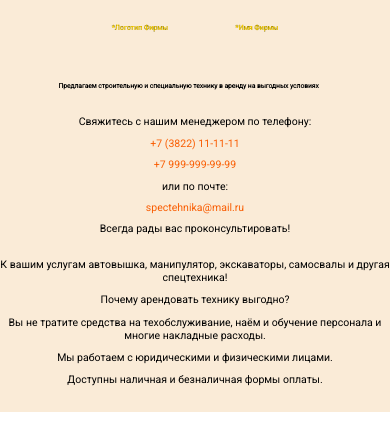
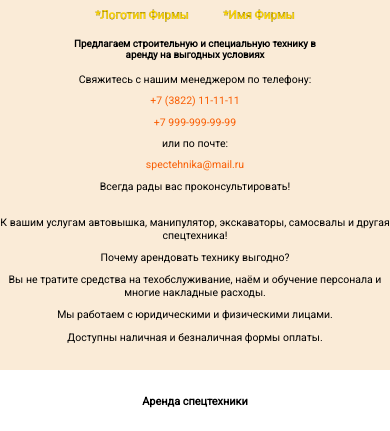
Before and after one commit to IvanGerman/spectehnika, a website built with webpack: page src/index.html in a window 390 px wide. Shown: the part 295-726 px from the top of the page. Built offline with nearby package versions, Linux system fonts and the light colour scheme.

Commit message:
feat: finish to adapt description section, remove horizontal scroll

```diff
--- a/src/main.scss
+++ b/src/main.scss
@@ -43,6 +43,7 @@ img {
 
 html {
   scroll-behavior: smooth;
+  overflow-x: hidden;
 }
 
 body {
@@ -138,7 +139,7 @@ header {
 .descriptionDiv {
   max-width: 90vw;
   margin: 0 auto;
-  margin-left: 11vw;
+  margin-left: 10vw;
   display: flex;
   flex-direction: row;
   column-gap: 9vw;
@@ -333,6 +334,7 @@ footer {
 }
 
 .footDivWrapper {
+  max-width: 100vw;
   height: 30vh;
   display: flex;
   column-gap: 3vw;
@@ -400,6 +402,18 @@ footer {
 
   //.description section-------------------------------------------
 
+  .descriptionDiv {
+    margin-left: 7vw;
+  }
+
+  .logotip {
+    margin-bottom: 1.5vh;
+  }
+
+  .logotip h2 {
+    font-size: 2.2vw;
+  }
+
   .descrDivP, .descrP {
     font-size: 1.3vw;
   }
@@ -439,8 +453,25 @@ footer {
 
   //.description section-------------------------------------------
 
+  .descriptionDiv {
+    margin-left: 5vw;
+  }
+
+  .logotip {
+    margin-bottom: 1vh;
+  }
+
+  .logotip h2 {
+    font-size: 2.3vw;
+  }
+
   .descrDivP, .descrP {
     font-size: 1.5vw;
+  }
+
+  .descrH2 h2 {
+    font-size: 2vw;
+    text-align: center;
   }
 }
 
@@ -483,9 +514,18 @@ footer {
     margin-top: 3vh;
   }
 
+  .descrH2 h2 {
+    font-size: 2.1vw;
+  }
+
   .logotip {
     max-width: 60vw;
     height: 5vh;
+    margin-bottom: 0vh;
+  }
+
+  .logotip h2 {
+    font-size: 2.5vw;
   }
 
 
@@ -582,6 +622,26 @@ footer {
 
   //.description section-------------------------------------------
 
+  .description {
+    margin-top: 1.6vh;
+  }
+
+  .descrH2 {
+    margin-bottom: 0.5vh;
+  }
+
+  .descrH2 h2 {
+    font-size: 2.3vw;
+  }
+
+  .logotip {
+    height: 3.5vh;
+  }
+
+  .logotip h2 {
+    font-size: 2.8vw;
+  }
+
   .descriptionDiv div p {
     font-size: 2.3vw;
   }
@@ -617,6 +677,14 @@ footer {
 
 
   //.description section-------------------------------------------
+
+  .logotip h2 {
+    font-size: 2.9vw;
+  }
+
+  .descrH2 h2 {
+    font-size: 2.5vw;
+  }
 
   .descriptionDiv div p {
     font-size: 2.5vw;
@@ -654,6 +722,14 @@ footer {
   }
 
   //.description section-------------------------------------------
+
+  .description {
+    margin-top: 1.3vh;
+  }
+
+  .logotip h2 {
+    font-size: 3vw;
+  }
 
   .descriptionDiv div p {
     font-size: 2.7vw;
@@ -700,6 +776,21 @@ footer {
 
   //.description section-------------------------------------------
 
+  .description {
+    margin-top: 1.1vh;
+  }
+
+  .descrH2 h2 {
+    font-size: 2.7vw;
+  }
+
+  .logotip {
+    height: 2.6vh;
+  }
+  .logotip h2 {
+    font-size: 3.2vw;
+  }
+
   .descriptionDiv div p {
     font-size: 3vw;
   }
@@ -723,15 +814,6 @@ footer {
 //------------------------------------------------------------
 @media screen and (max-width: 420px) {
 
-
-  .description {
-    margin-top: 3vh;
-  }
-
-  .logotip {
-    max-width: 60vw;
-    height: 5vh;
-  }
 
 
   .descriptionDiv {
--- a/src/pages/startPage/StartPage.scss
+++ b/src/pages/startPage/StartPage.scss
@@ -37,7 +37,8 @@
 
 
 .anchorDiv {
-  width: 26vw;
+  min-width: 26vw;
+  max-width: 40vw;
   margin: 0 auto;
   padding-top: 3vh;
   padding-bottom: 3vh;
```
